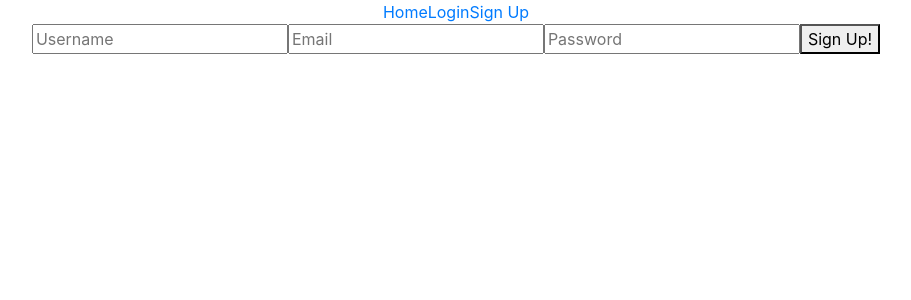
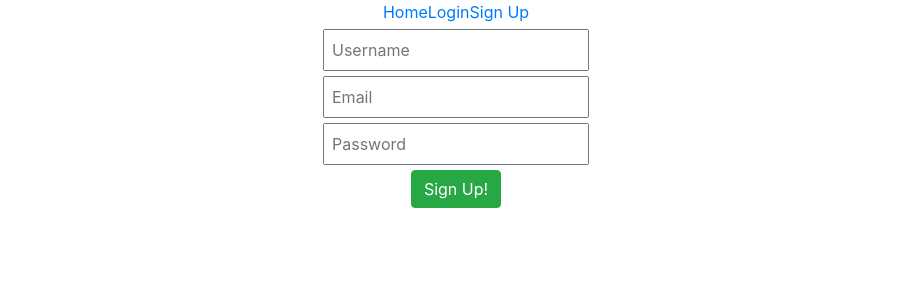
Before and after one commit to nicolasraffray/Pern_Twitter, a React (Create React App) app in the folder client/: page /signup in a window 1280 px wide. Shown: the top 300 px of the page, without its empty margins (184-1095 px from the left). Built offline with nearby package versions, Linux system fonts and the light colour scheme.

Commit message:
css for signup and login

```diff
--- a/client/src/components/Auth/Login/Login.js
+++ b/client/src/components/Auth/Login/Login.js
@@ -1,13 +1,14 @@
 import React from "react";
 import { Link } from "react-router-dom";
+import classes from "./Login.module.css";
 
 const Login = () => {
   return (
-    <div>
+    <div className={classes.Login}>
       <form className="d-flex mt-5">
         <input type="text" value=""></input>
         <Link to="/">
-          <button>Login</button>
+          <button className="btn btn-success">Login</button>
         </Link>
       </form>
     </div>
--- a/client/src/components/Auth/Login/Login.module.css
+++ b/client/src/components/Auth/Login/Login.module.css
@@ -0,0 +1,5 @@
+.Login {
+  position: absolute;
+  margin-left: 40%;
+  margin-right: 40%;
+}
--- a/client/src/components/Auth/SignUp/SignUp.js
+++ b/client/src/components/Auth/SignUp/SignUp.js
@@ -1,16 +1,29 @@
 import React from "react";
 import { Link } from "react-router-dom";
+import classes from "./SignUp.module.css";
 
 const SignUp = () => {
   return (
-    <div>
+    <div className={classes.SignUp}>
       {/* {/* <input type="text">Username</input> */}
       <form>
-        <input type="text" placeholder="Username"></input>
-        <input type="text" placeholder="Email"></input>
-        <input type="password" placeholder="Password"></input>
+        <input
+          className={classes.Child}
+          type="text"
+          placeholder="Username"
+        ></input>
+        <input
+          className={classes.Child}
+          type="text"
+          placeholder="Email"
+        ></input>
+        <input
+          className={classes.Child}
+          type="password"
+          placeholder="Password"
+        ></input>
         <Link to="/">
-          <button>Sign Up!</button>
+          <button className="btn btn-success">Sign Up!</button>
         </Link>
       </form>
     </div>
--- a/client/src/components/Auth/SignUp/SignUp.module.css
+++ b/client/src/components/Auth/SignUp/SignUp.module.css
@@ -0,0 +1,14 @@
+.SignUp {
+  display: flex;
+  flex-direction: column;
+  align-items: center;
+}
+
+.SignUp form input {
+  padding: 7px;
+}
+
+.Child {
+  display: flex;
+  margin: 5px;
+}
```
